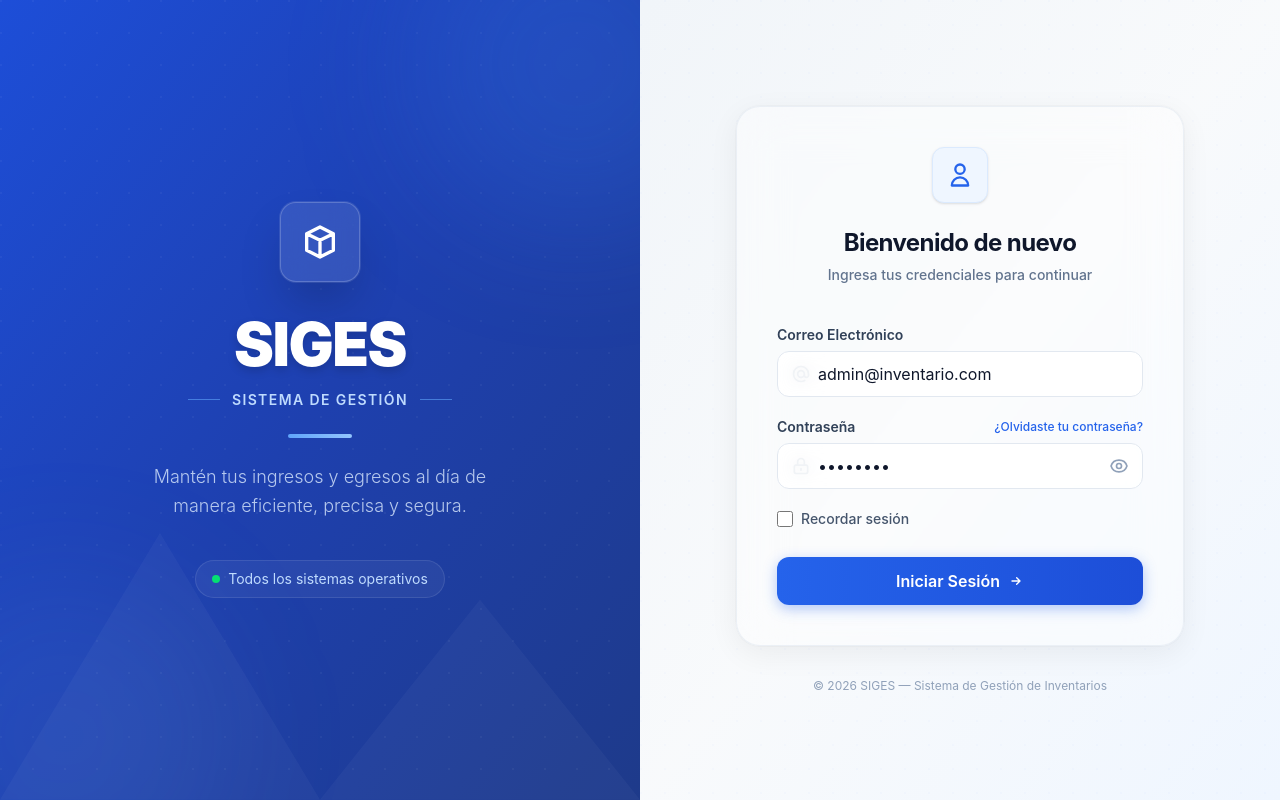
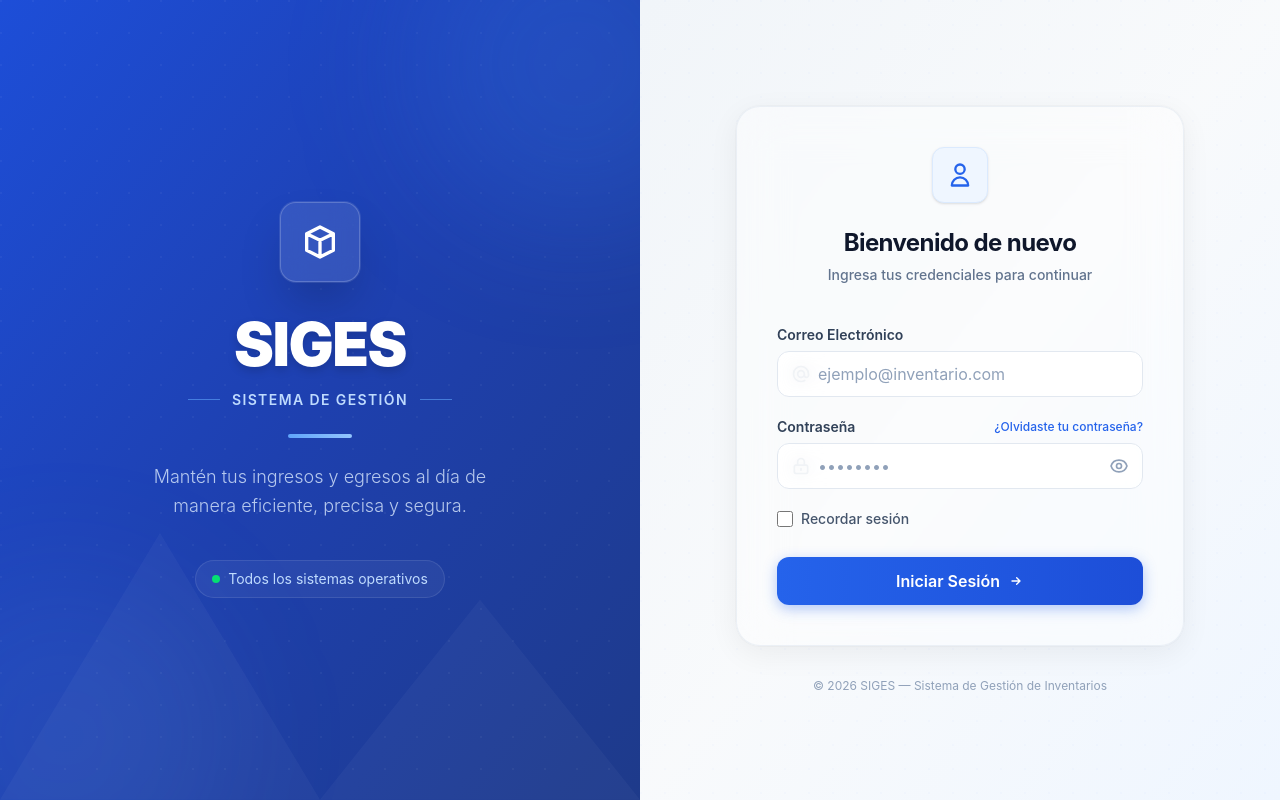
Before and after one commit to CarlosOrozco-1/gestion-inventario-sprinReact, a React (Vite) app in the folder frontend/: page /login in a window 1280 px wide. Built offline with nearby package versions, Linux system fonts and the light colour scheme; no server answers.

Commit message:
fix(login): quitar credenciales admin prellenadas, dejar solo placeholders

```diff
--- a/frontend/src/pages/Login.tsx
+++ b/frontend/src/pages/Login.tsx
@@ -5,8 +5,8 @@ import { useAuthStore } from "../store/useAuthStore";
 import { useToastStore } from "../store/useToastStore";
 
 export default function Login() {
-  const [email, setEmail] = useState("admin@inventario.com");
-  const [password, setPassword] = useState("admin123");
+  const [email, setEmail] = useState("");
+  const [password, setPassword] = useState("");
   const [error, setError] = useState("");
   const [showPassword, setShowPassword] = useState(false);
 
```
